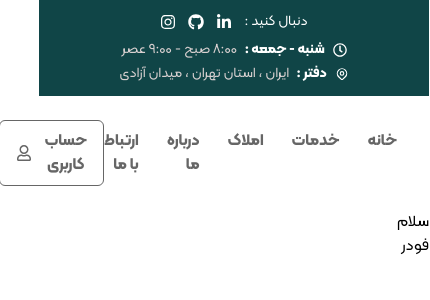
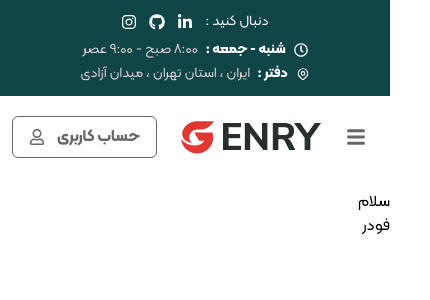
Before and after one commit to Ariyakhaksar/enry, a Next.js app: page / in a window 390 px wide. Shown: the top 300 px of the page, 430 px wide, since content can reach past the window. Built offline with nearby package versions, Linux system fonts and the light colour scheme.

Commit message:
update header

```diff
--- a/package.json
+++ b/package.json
@@ -12,6 +12,7 @@
     "@emotion/react": "^11.11.4",
     "@emotion/styled": "^11.11.5",
     "@mui/material": "^5.15.15",
+    "framer-motion": "^11.0.25",
     "next": "14.1.4",
     "react": "^18",
     "react-dom": "^18",
--- a/src/app/globals.css
+++ b/src/app/globals.css
@@ -7,7 +7,7 @@
       @apply flex bg-second w-full py-3 text-white text-sm lg:text-base;
    }
    .fixHeader {
-      @apply flex py-6 bg-white;
+      @apply flex flex-col lg:flex-row py-5 bg-white;
    }
    .LiIcons {
       @apply transition-all ease-out hover:-translate-y-1;
--- a/src/components/layouts/header/FixHeader.tsx
+++ b/src/components/layouts/header/FixHeader.tsx
@@ -1,13 +1,28 @@
+"use client";
 import Image from "next/image";
-import Link from "next/link";
-import React from "react";
-import { FaRegUser } from "react-icons/fa";
+import React, { useState } from "react";
+import { FaBars, FaRegUser } from "react-icons/fa";
+import LinkList from "./LinkList";
+import { MdClose } from "react-icons/md";
+import LinkListMobile from "./LinkListMobile";
 
 function FixHeader() {
+   const [toggleMenu, setToggleMenu] = useState(false);
    return (
-      <div className="fixHeader">
-         <div className="container mx-auto flex flex-row items-center justify-between">
-            <div className="flex flex-row items-center gap-8">
+      <div className="fixHeader transition-all ease-out">
+         <div className="container mx-auto flex flex-row items-center justify-around lg:justify-between">
+            <div className="flex flex-row gap-3 lg:gap-8 items-center">
+               <div className="inline-block lg:hidden">
+                  <button
+                     className="flex flex-row gap-3 items-center
+                        active:scale-95 text-xl
+                        hover:bg-second hover:shadow-lg hover:text-white transition-all ease-out
+                        font-bold text-optionalColor px-3 py-2 rounded-md"
+                     onClick={() => setToggleMenu(!toggleMenu)}
+                  >
+                     {!toggleMenu ? <FaBars /> : <MdClose />}
+                  </button>
+               </div>
                <div>
                   <Image
                      src={"/image/logo.png"}
@@ -16,36 +31,28 @@ function FixHeader() {
                      height={33}
                   />
                </div>
-               <div>
-                  <ul className="font-bold text-optionalColor flex flex-row gap-7">
-                     <li className="hover:text-main transition-all ease-in">
-                        <Link href={"/"}>خانه</Link>
-                     </li>
-                     <li>
-                        <Link href={"/"}>خدمات</Link>
-                     </li>
-                     <li>
-                        <Link href={"/"}>املاک</Link>
-                     </li>
-                     <li>
-                        <Link href={"/"}>درباره ما</Link>
-                     </li>
-                     <li>
-                        <Link href={"/"}>ارتباط با ما</Link>
-                     </li>
-                  </ul>
+               <div className="hidden lg:inline-block">
+                  <LinkList />
                </div>
             </div>
             <div>
-                <div>
-                    <button className="flex flex-row gap-3 items-center hover:bg-second hover:text-white transition-all ease-out
-                        border border-optionalColor font-bold text-optionalColor px-4 py-2 rounded-md">
-                        حساب کاربری
-                        <span><FaRegUser /></span>
-
-                    </button>
-                </div>
+               <div>
+                  <button
+                     className="flex flex-row gap-3 items-center
+                        active:scale-95
+                        hover:bg-second hover:shadow-lg hover:text-white transition-all ease-out
+                        border border-optionalColor font-bold text-optionalColor px-4 py-2 rounded-md"
+                  >
+                     حساب کاربری
+                     <span>
+                        <FaRegUser />
+                     </span>
+                  </button>
+               </div>
             </div>
+         </div>
+         <div className="lg:hidden inline-block">
+            <LinkListMobile toggle={toggleMenu} />
          </div>
       </div>
    );
--- /dev/null
+++ b/src/components/layouts/header/LinkList.tsx
@@ -0,0 +1,40 @@
+"use client"
+import React from "react";
+import { motion } from "framer-motion";
+import { HeaderLinks } from "@/constant/LinksMenu";
+import Link from "next/link";
+import { usePathname } from "next/navigation";
+type Props = {};
+
+const LinkList = (props: Props) => {
+   const pathname = usePathname();
+
+   return (
+      <ul className="font-bold text-optionalColor hidden lg:flex flex-row gap-2">
+         {HeaderLinks.map((item) => (
+            <li
+               key={item.id}
+               className={`hover:text-main transition-all px-4 ease-in relative overflow-hidden ${
+                  item.link == pathname ? "text-main" : ""
+               }`}
+            >
+               <Link href={item.link}>{item.title}</Link>
+               {item.link == pathname && (
+                  <motion.span
+                     className="absolute transition-all ease-out h-full bg-main w-[2px] -right-0 rounded-sm"
+                     initial={{ x: 0, y: -60 }}
+                     animate={{ x: 0, y: 0 }}
+                     transition={{
+                        duration: 0.3,
+                        delay: 0.2,
+                        ease: [0, 1, 0.3, 1.0],
+                     }}
+                  ></motion.span>
+               )}
+            </li>
+         ))}
+      </ul>
+   );
+};
+
+export default LinkList;
--- /dev/null
+++ b/src/components/layouts/header/LinkListMobile.tsx
@@ -0,0 +1,49 @@
+import { HeaderLinks } from "@/constant/LinksMenu";
+import Link from "next/link";
+import React, { useEffect, useRef } from "react";
+
+type Props = {
+   toggle: boolean;
+};
+
+const LinkListMobile = ({ toggle }: Props) => {
+   console.log(toggle);
+   const refmenu = useRef<HTMLUListElement>(null);
+   const refContainermenu = useRef<HTMLDivElement>(null);
+   useEffect(() => {
+      if (refmenu.current && refContainermenu.current) {
+         const linkHeight = refmenu.current.getBoundingClientRect().height;
+         if (toggle) {
+            refContainermenu.current.style.height = `${linkHeight}px`;
+         } else {
+            refContainermenu.current.style.height = `0px`;
+         }
+      }
+   }, [toggle]);
+   return (
+      <div
+         className={`w-full transition-all ease-in delay-150 mt-3 overflow-hidden ${
+            toggle ? "mb-5" : " h-0"
+         }`}
+         ref={refContainermenu}
+      >
+         <ul
+            ref={refmenu}
+            className="flex flex-col justify-center items-center py-3 gap-3"
+         >
+            {HeaderLinks.map((item) => (
+               <li
+                  key={item.id}
+                  className="transition-all ease-out bg-gray py-2 active:scale-95 w-5/6 rounded-md text-center"
+               >
+                  <Link href={item.link} className="block">
+                     {item.title}
+                  </Link>
+               </li>
+            ))}
+         </ul>
+      </div>
+   );
+};
+
+export default LinkListMobile;
--- /dev/null
+++ b/src/constant/LinksMenu.tsx
@@ -0,0 +1,29 @@
+const HeaderLinks = [
+   {
+      id: 0,
+      title: "خانه",
+      link: "/",
+   },
+   {
+      id: 1,
+      title: "خدمات",
+      link: "/servies",
+   },
+   {
+      id: 2,
+      title: "املاک",
+      link: "/ads",
+   },
+   {
+      id: 3,
+      title: "درباره ما",
+      link: "/about-us",
+   },
+   {
+      id: 4,
+      title: "ارتباط با ما",
+      link: "/contact-us",
+   },
+];
+
+export { HeaderLinks };
```
Also changed, not shown: 1 other file (tests, documents, lock files or other folders).
